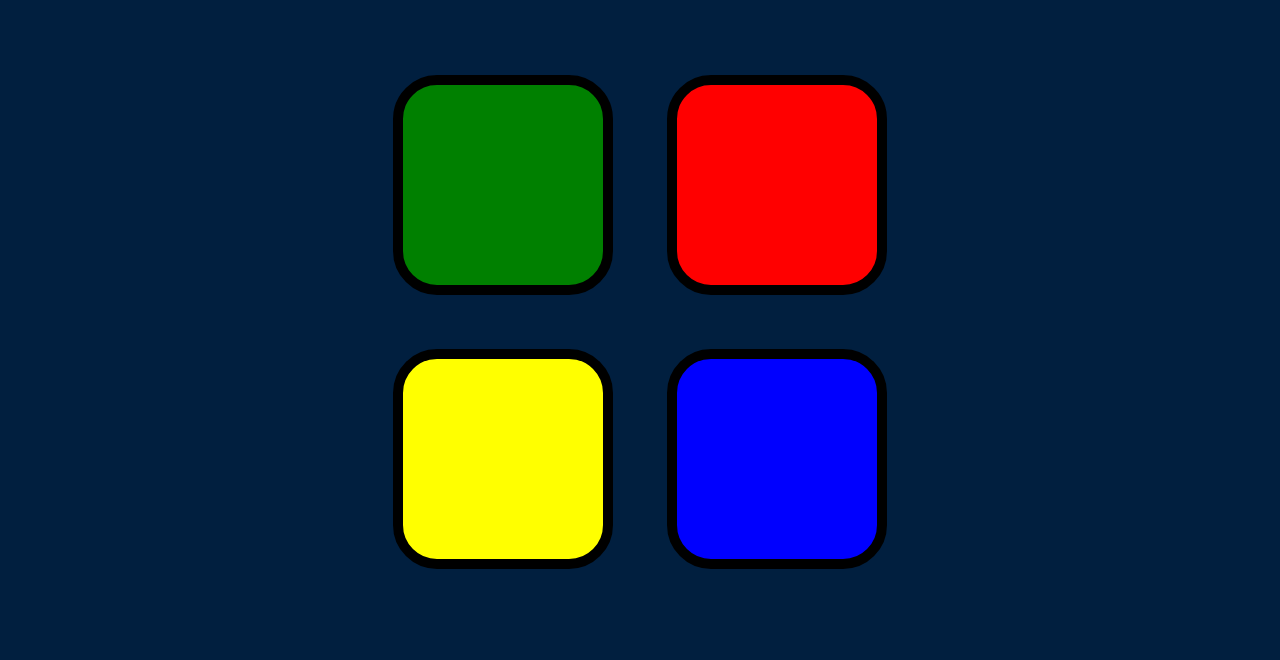
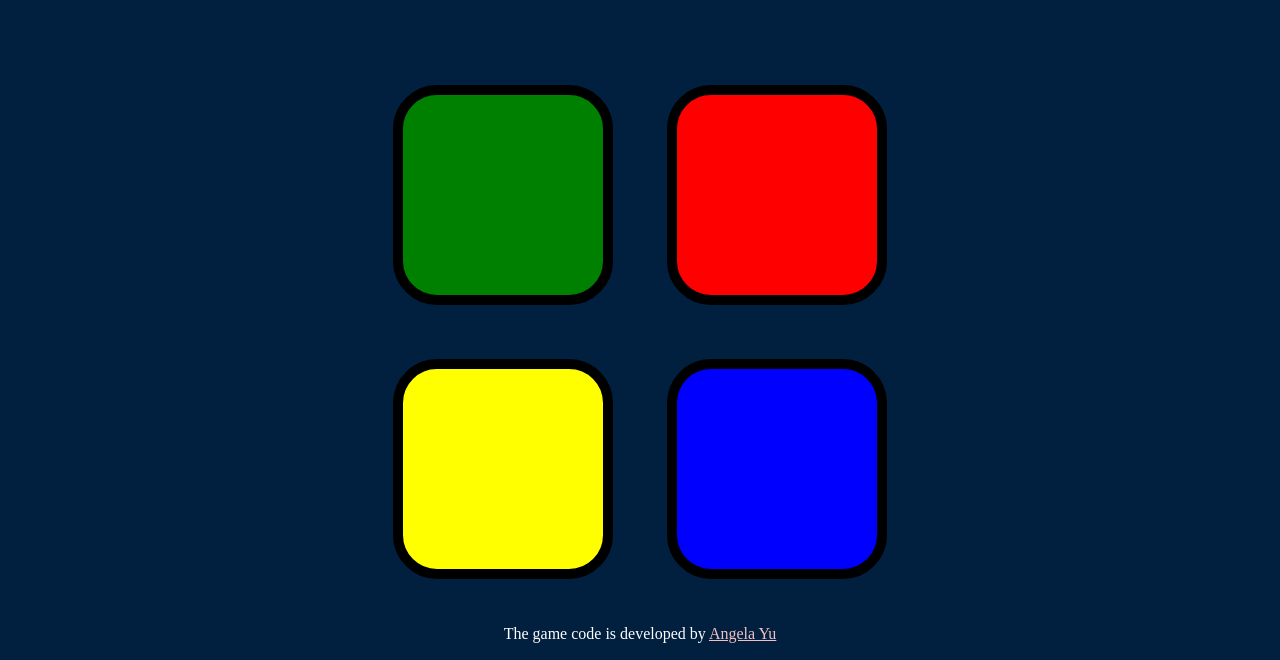
Before and after one commit to vasily-mishanin/simon-game, a plain HTML site: page index.html in a window 1280 px wide. Shown: the part 148-808 px from the top of the page. Drawn offline with nearby package versions, Linux system fonts and the light colour scheme.

Commit message:
Add files via upload

```diff
--- a/game.js
+++ b/game.js
@@ -4,7 +4,7 @@ let userClickedPattern = [];
 let started = false;
 let level = 0;
 
-$(document).on('keydown' || 'click touch', (function () {
+$(document).on("keydown touchstart", function () {
   if (!started) {
     setTimeout(() => {
       nextSequence();
@@ -12,7 +12,7 @@ $(document).on('keydown' || 'click touch', (function () {
     $("#level-title").text("Lets go!");
     started = true;
   }
-}));
+});
 
 $(".btn").click(function () {
   let userChosenColour = $(this).attr("id");
--- a/index.html
+++ b/index.html
@@ -3,6 +3,7 @@
 
 <head>
   <meta charset="utf-8">
+  <meta name="viewport" content="width=device-width, initial-scale=1.0">
   <title>Simon</title>
   <link rel="stylesheet" href="styles.css">
   <script src="https://ajax.googleapis.com/ajax/libs/jquery/3.4.1/jquery.min.js"></script>
@@ -11,10 +12,14 @@
 </head>
 
 <body>
+  <div class="main-container">
 
 
-  <div class="container">
     <h1 id="level-title">Press Any Key to Start</h1>
+
+
+    <div class="buttons-container">
+
       <div lass="row">
 
         <div type="button" id="green" class="btn green">
@@ -39,6 +44,15 @@
 
     </div>
 
+    <div class='footer'>
+      <p>The game code is developed by <a href="https://www.udemy.com/user/4b4368a3-b5c8-4529-aa65-2056ec31f37e/">Angela
+          Yu</a>
+      </p>
+    </div>
+
+  </div>
+
+
   <script src="game.js"></script>
 </body>
 
--- a/styles.css
+++ b/styles.css
@@ -1,19 +1,38 @@
+/* * {
+  box-sizing: border-box;
+} */
+
+html,
 body {
+  height: 100%;
+  background-color: #011f3f;
   text-align: center;
-  background-color: #011F3F;
+}
+
+
+.main-container {
+  height: 100%;
+  min-height: 100%;
+  display: flex;
+  flex-direction: column;
+  justify-content: space-around;
+  align-items: center;
 }
 
 #level-title {
-  font-family: 'Press Start 2P', cursive;
+  font-family: "Press Start 2P", cursive;
   font-size: 3rem;
   line-height: 1.5;
   margin: 5%;
-  color: #FEF2BF;
+  color: #fef2bf;
 }
 
-.container {
-  display: block;
-  width: 100%;
+.buttons-container {
+  display: flex;
+  flex-direction: column;
+  align-items: center;
+  //flex: 1;
+
 }
 
 .btn {
@@ -26,12 +45,30 @@ body {
 }
 
 
-@media screen and (max-width: 768px) {
+.footer p {
+  color: #ffffff;
+}
 
-  .container {
-    margin-top: 150px;
+.footer a {
+  color: #f1c1c1;
+}
+
+
+@media screen and (max-width: 1120px) {
+  .btn {
+    margin: 15px;
+    height: 150px;
+    width: 150px;
   }
 
+  #level-title {
+    font-size: 2rem;
+  }
+
+}
+
+
+@media screen and (max-width: 500px) {
   .btn {
     margin: 10px;
     height: 100px;
@@ -39,15 +76,13 @@ body {
   }
 }
 
-@media screen and (max-width: 1120px) {
+@media screen and (max-width: 310px) {
   .btn {
-    margin: 15px;
-    height: 150px;
-    width: 150px;
+    margin: 10px;
+    height: 80px;
+    width: 80px;
   }
 }
-
-
 
 .game-over {
   background-color: red;
```
Lines whose indentation alone changed are shown as unchanged.
